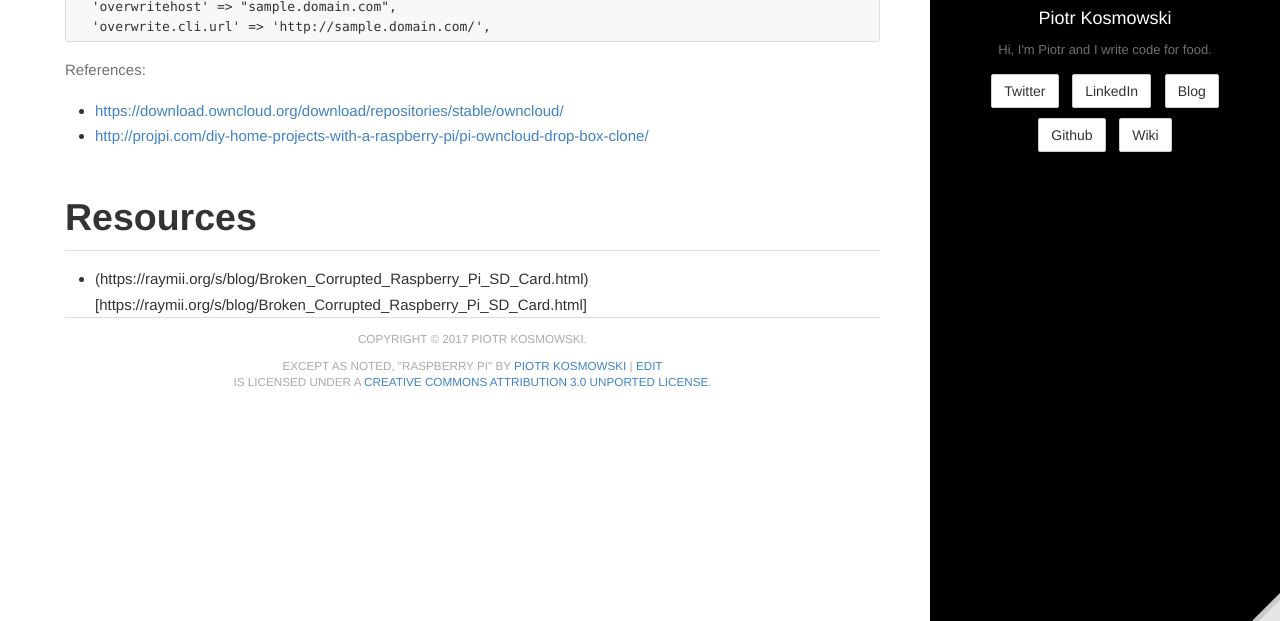
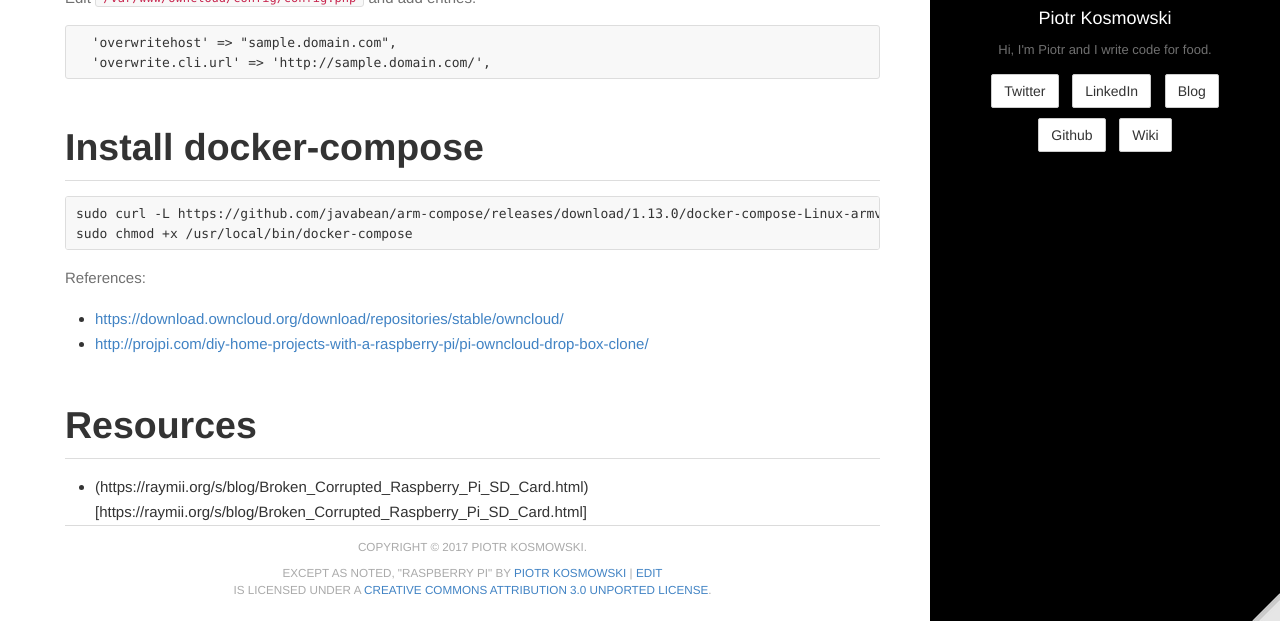
Before and after one commit to kospiotr/kospiotr.github.io, a Jekyll site: the page built from wiki/raspberry-pi.md, in a window 1280 px wide and 900 px high, scrolled down 1946 px, cut to the strip 279-900 px from the top of the window. Built offline with Jekyll 4.4.1, drawn with Linux system fonts in a browser that asks for light colours; some of the changed text lies outside the part shown.

Commit message:
Update raspberry-pi.md

````diff
--- a/wiki/raspberry-pi.md
+++ b/wiki/raspberry-pi.md
@@ -85,6 +85,12 @@ Edit `/var/www/owncloud/config/config.php` and add entries:
   'overwrite.cli.url' => 'http://sample.domain.com/',
 ```
 
+# Install docker-compose
+
+```
+sudo curl -L https://github.com/javabean/arm-compose/releases/download/1.13.0/docker-compose-Linux-armv7l > /usr/local/bin/docker-compose
+sudo chmod +x /usr/local/bin/docker-compose
+```
 
 
 References:
````
